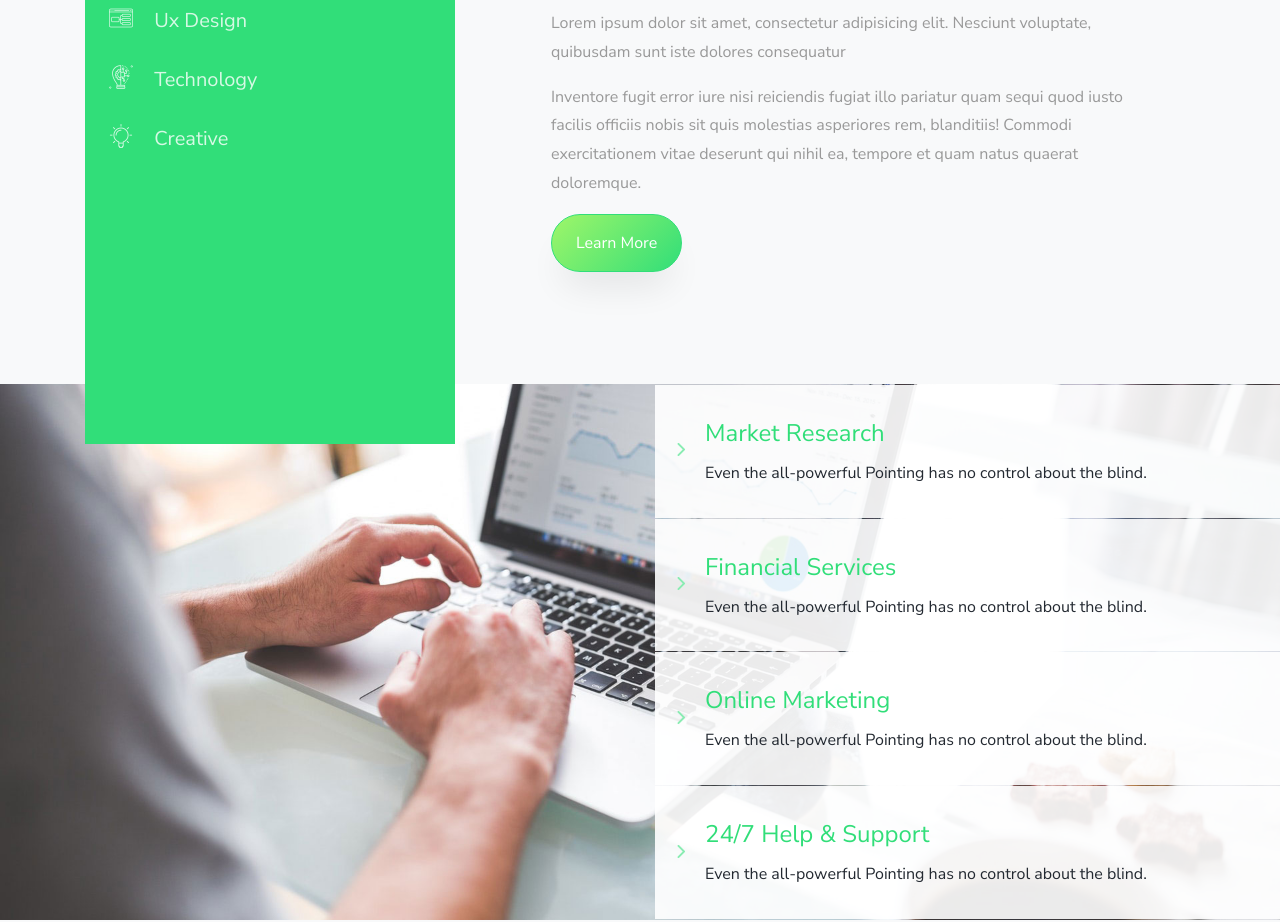
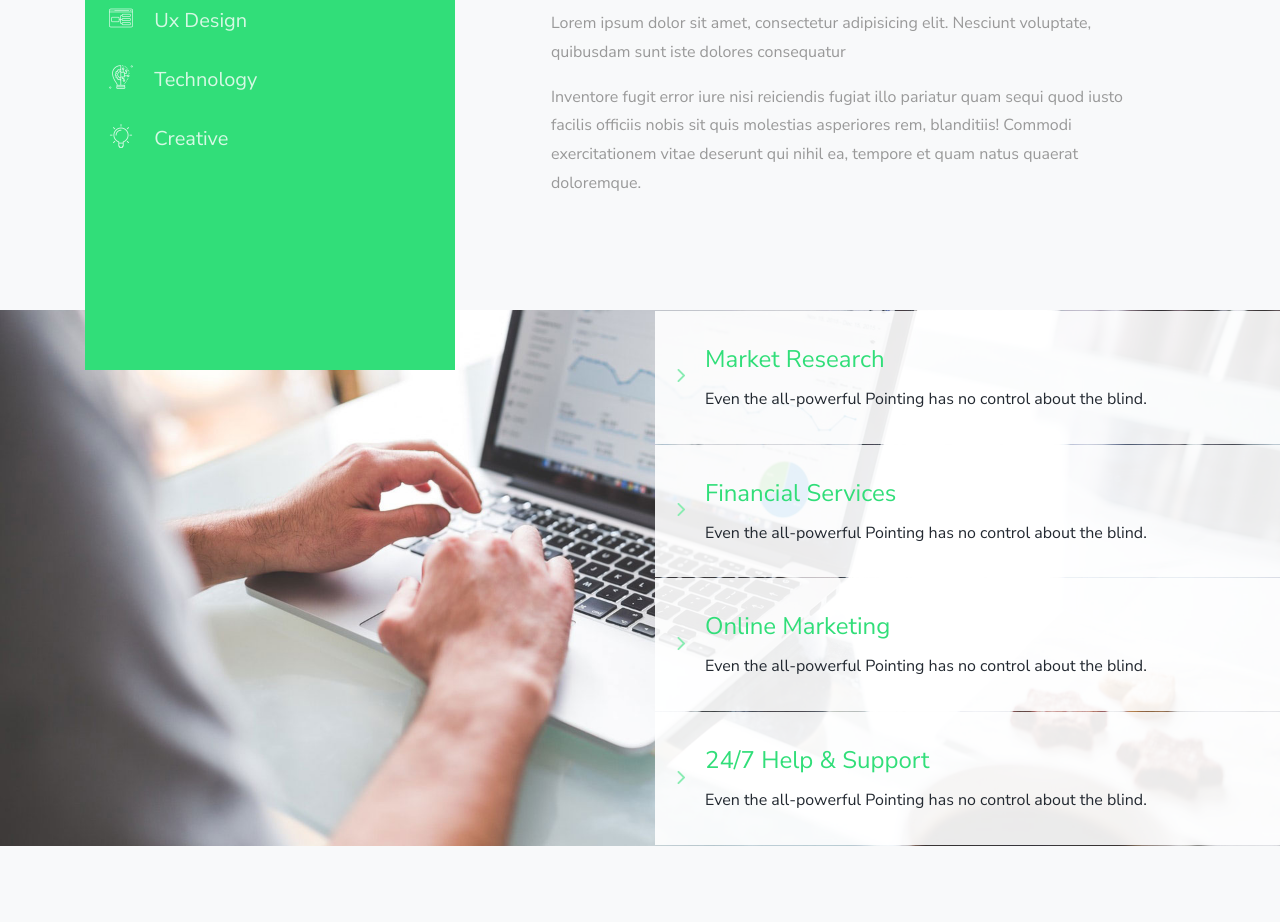
Before and after one commit to coub-agency/coub-agency.github.io, a plain HTML site: page index.html in a window 1280 px wide. Shown: the part 1095-2017 px from the top of the page. Drawn offline with Linux system fonts and the light colour scheme; some packages are replaced by stand-ins of ours; no server answers; files whose address does not match are found by name.

Commit message:
Update index.html

```diff
--- a/index.html
+++ b/index.html
@@ -119,7 +119,7 @@
                 <h2 class="mb-4">Business Strategy</h2>
                 <p>Lorem ipsum dolor sit amet, consectetur adipisicing elit. Nesciunt voluptate, quibusdam sunt iste dolores consequatur</p>
                 <p>Inventore fugit error iure nisi reiciendis fugiat illo pariatur quam sequi quod iusto facilis officiis nobis sit quis molestias asperiores rem, blanditiis! Commodi exercitationem vitae deserunt qui nihil ea, tempore et quam natus quaerat doloremque.</p>
-                <p><a href="#" class="btn btn-primary px-4 py-3">Learn More</a></p>
+
               </div>
 
               <div class="tab-pane fade py-5" id="v-pills-2" role="tabpanel" aria-labelledby="v-pills-2-tab">
@@ -127,7 +127,7 @@
                 <h2 class="mb-4">Research</h2>
                 <p>Lorem ipsum dolor sit amet, consectetur adipisicing elit. Nesciunt voluptate, quibusdam sunt iste dolores consequatur</p>
                 <p>Inventore fugit error iure nisi reiciendis fugiat illo pariatur quam sequi quod iusto facilis officiis nobis sit quis molestias asperiores rem, blanditiis! Commodi exercitationem vitae deserunt qui nihil ea, tempore et quam natus quaerat doloremque.</p>
-                <p><a href="#" class="btn btn-primary px-4 py-3">Learn More</a></p>
+
               </div>
 
               <div class="tab-pane fade py-5" id="v-pills-3" role="tabpanel" aria-labelledby="v-pills-3-tab">
@@ -135,7 +135,7 @@
                 <h2 class="mb-4">Data Analysis</h2>
                 <p>Lorem ipsum dolor sit amet, consectetur adipisicing elit. Nesciunt voluptate, quibusdam sunt iste dolores consequatur</p>
                 <p>Inventore fugit error iure nisi reiciendis fugiat illo pariatur quam sequi quod iusto facilis officiis nobis sit quis molestias asperiores rem, blanditiis! Commodi exercitationem vitae deserunt qui nihil ea, tempore et quam natus quaerat doloremque.</p>
-                <p><a href="#" class="btn btn-primary px-4 py-3">Learn More</a></p>
+
               </div>
 
               <div class="tab-pane fade py-5" id="v-pills-4" role="tabpanel" aria-labelledby="v-pills-4-tab">
@@ -143,7 +143,7 @@
                 <h2 class="mb-4">UI Design</h2>
                 <p>Lorem ipsum dolor sit amet, consectetur adipisicing elit. Nesciunt voluptate, quibusdam sunt iste dolores consequatur</p>
                 <p>Inventore fugit error iure nisi reiciendis fugiat illo pariatur quam sequi quod iusto facilis officiis nobis sit quis molestias asperiores rem, blanditiis! Commodi exercitationem vitae deserunt qui nihil ea, tempore et quam natus quaerat doloremque.</p>
-                <p><a href="#" class="btn btn-primary px-4 py-3">Learn More</a></p>
+
               </div>
 
               <div class="tab-pane fade py-5" id="v-pills-4" role="tabpanel" aria-labelledby="v-pills-4-tab">
@@ -151,7 +151,7 @@
                 <h2 class="mb-4">Ux Design</h2>
                 <p>Lorem ipsum dolor sit amet, consectetur adipisicing elit. Nesciunt voluptate, quibusdam sunt iste dolores consequatur</p>
                 <p>Inventore fugit error iure nisi reiciendis fugiat illo pariatur quam sequi quod iusto facilis officiis nobis sit quis molestias asperiores rem, blanditiis! Commodi exercitationem vitae deserunt qui nihil ea, tempore et quam natus quaerat doloremque.</p>
-                <p><a href="#" class="btn btn-primary px-4 py-3">Learn More</a></p>
+
               </div>
 
               <div class="tab-pane fade py-5" id="v-pills-5" role="tabpanel" aria-labelledby="v-pills-5-tab">
@@ -159,7 +159,7 @@
                 <h2 class="mb-4">Technology</h2>
                 <p>Lorem ipsum dolor sit amet, consectetur adipisicing elit. Nesciunt voluptate, quibusdam sunt iste dolores consequatur</p>
                 <p>Inventore fugit error iure nisi reiciendis fugiat illo pariatur quam sequi quod iusto facilis officiis nobis sit quis molestias asperiores rem, blanditiis! Commodi exercitationem vitae deserunt qui nihil ea, tempore et quam natus quaerat doloremque.</p>
-                <p><a href="#" class="btn btn-primary px-4 py-3">Learn More</a></p>
+
               </div>
 
               <div class="tab-pane fade py-5" id="v-pills-6" role="tabpanel" aria-labelledby="v-pills-6-tab">
@@ -167,7 +167,7 @@
                 <h2 class="mb-4">Creative Solution</h2>
                 <p>Lorem ipsum dolor sit amet, consectetur adipisicing elit. Nesciunt voluptate, quibusdam sunt iste dolores consequatur</p>
                 <p>Inventore fugit error iure nisi reiciendis fugiat illo pariatur quam sequi quod iusto facilis officiis nobis sit quis molestias asperiores rem, blanditiis! Commodi exercitationem vitae deserunt qui nihil ea, tempore et quam natus quaerat doloremque.</p>
-                <p><a href="#" class="btn btn-primary px-4 py-3">Learn More</a></p>
+
               </div>
             </div>
           </div>
```
